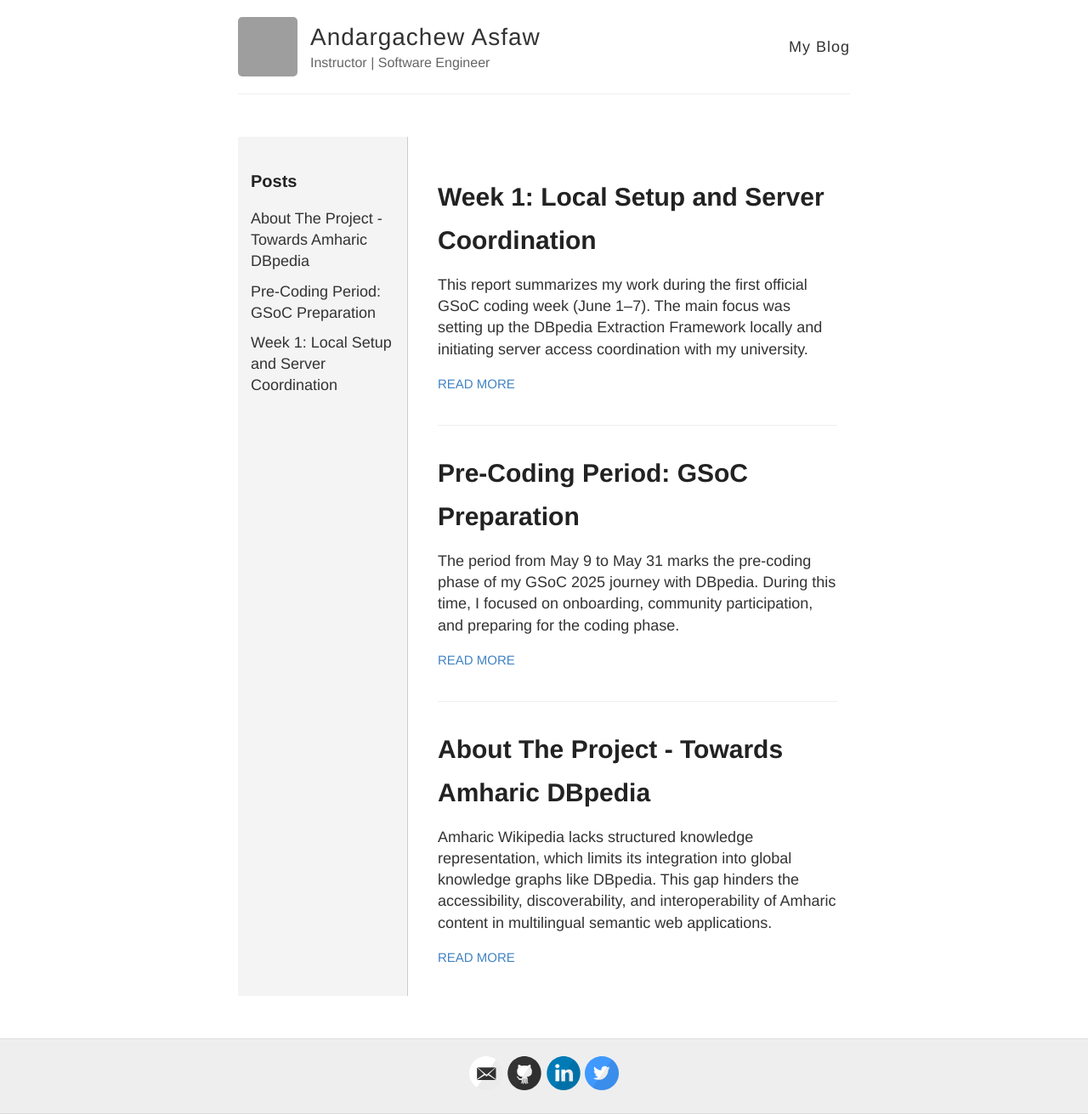
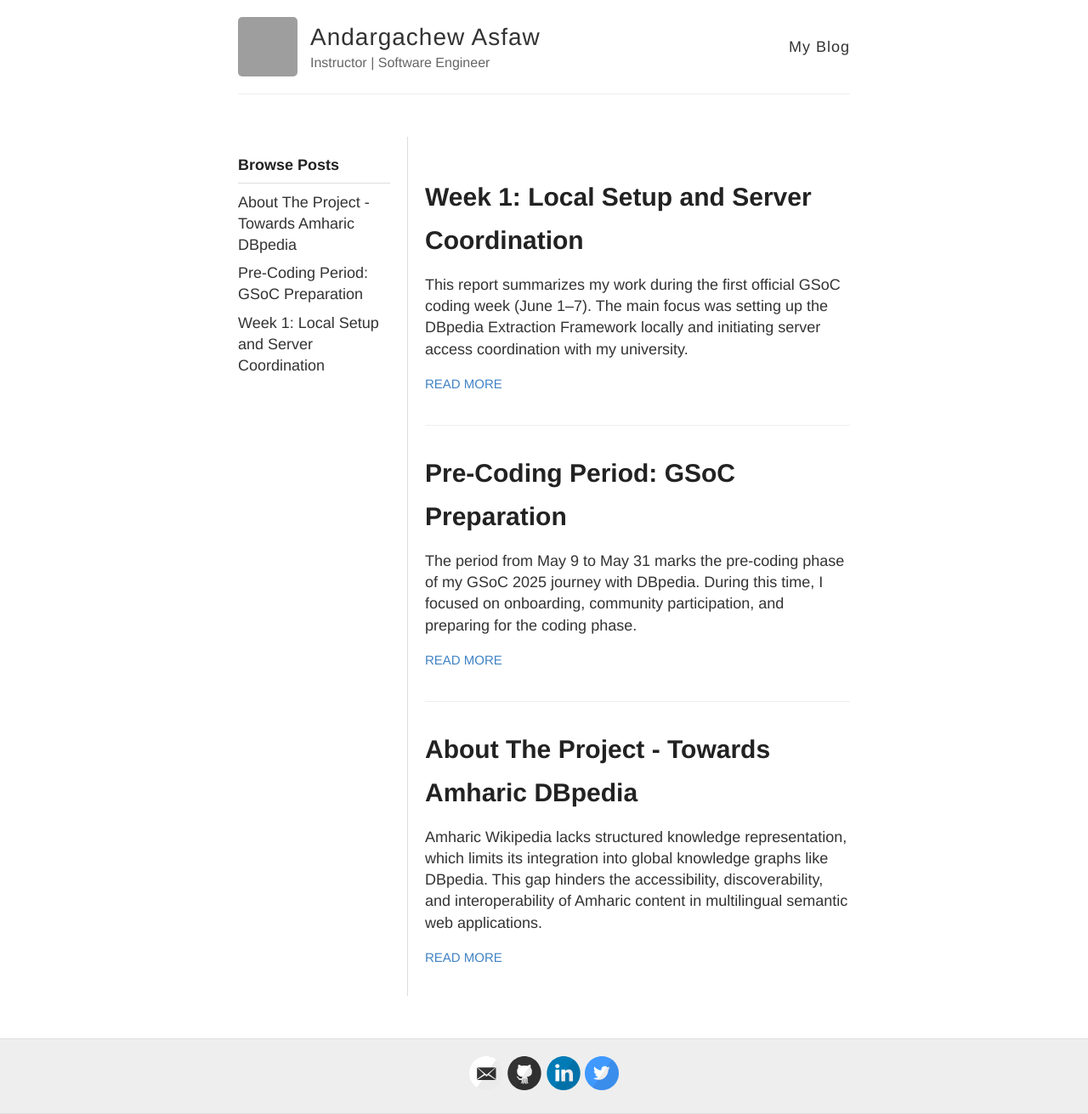
Before and after one commit to contact-andy/gsoc-2025-dbpedia, a Jekyll site: the page built from index.html, in a window 1280 px wide. Shown: the whole page at 85% size. Built offline with Jekyll 4.4.1, drawn with Linux system fonts in a browser that asks for light colours; grey boxes are pictures that could not be loaded.

Commit message:
Sidebar and homepage  updated

```diff
--- a/_includes/sidebar.html
+++ b/_includes/sidebar.html
@@ -46,7 +46,7 @@
   </ul>
 </div> -->
 
-<h3>Posts</h3>
+<h3>Browse Posts</h3>
 <ul>
   {% assign sorted_posts = site.posts | sort: 'date' %} {% for post in
   sorted_posts %}
--- a/_layouts/default.html
+++ b/_layouts/default.html
@@ -33,18 +33,26 @@
 
       .sidebar {
         width: 200px;
-        background-color: #f4f4f4;
-        padding: 15px;
-        border-right: 1px solid #ccc;
+        padding-right: 20px;
+        border-right: 1px solid #ddd;
+      }
+
+      .sidebar h3 {
+        font-size: 18px;
+        margin-bottom: 10px;
+        border-bottom: 1px solid #ddd;
+        padding-bottom: 5px;
+        font-weight: bold;
       }
 
       .sidebar ul {
         list-style: none;
         padding: 0;
+        margin: 0;
       }
 
       .sidebar li {
-        margin: 10px 0;
+        margin: 8px 0;
       }
 
       .sidebar a {
@@ -58,7 +66,7 @@
 
       .main-content {
         flex: 1;
-        padding: 15px;
+        padding: 15px 0;
       }
     </style>
   </head>
```
